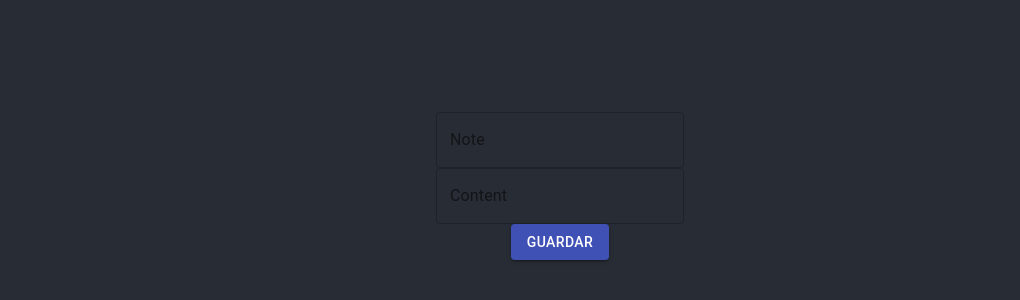
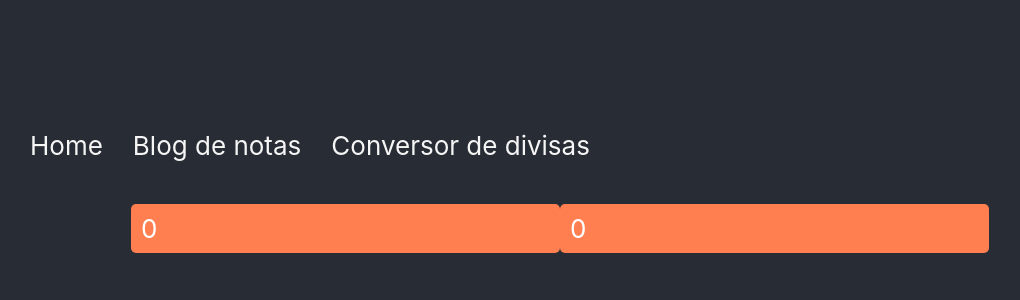
Before and after one commit to rorhedia/8g, a React (Create React App) app: page /currencyConverter in a window 1280 px wide. Shown: the part 222-522 px from the top of the page, without its empty margins (80-1100 px from the left). Built offline with nearby package versions, Linux system fonts and the light colour scheme.

Commit message:
Se crea navbar con routes

```diff
--- a/package.json
+++ b/package.json
@@ -10,6 +10,7 @@
     "bootstrap": "^4.5.1",
     "react": "^16.13.1",
     "react-dom": "^16.13.1",
+    "react-router-dom": "^5.2.0",
     "react-scripts": "3.4.1",
     "reactstrap": "^8.5.1"
   },
--- a/src/App.css
+++ b/src/App.css
@@ -48,3 +48,7 @@
 .Post-container {
   padding-top: 15px;
 }
+
+.Navbar {
+  color: antiquewhite;
+}
--- a/src/App.js
+++ b/src/App.js
@@ -1,17 +1,37 @@
 import React from "react";
 import "./App.css";
+
+// Reac Router Dom
+import { BrowserRouter as Router, Switch, Route } from "react-router-dom";
 
 // material UI
 // import { Button } from "@material-ui/core";
 
 // Components
 import NotesBlog from "./screens/NotesBlog";
+import CurrencyConverter from "./screens/CurrencyConverter";
+import Navbar from "./components/Navbar";
 
 function App() {
   return (
-    <div className="App">
-      <NotesBlog />
-    </div>
+    <Router>
+      <div className="App">
+        <Navbar />
+        <Switch>
+          <Route exact={true} path="/">
+            <h1>Hola desde home</h1>
+          </Route>
+
+          <Route path="/notesBlog">
+            <NotesBlog />
+          </Route>
+
+          <Route path="/currencyConverter">
+            <CurrencyConverter />
+          </Route>
+        </Switch>
+      </div>
+    </Router>
   );
 }
 
--- /dev/null
+++ b/src/components/Input/Input.css
@@ -0,0 +1,8 @@
+input {
+    color: white;
+    background-color: coral;
+    border: none;
+    border-radius: 5px;
+    padding: 5px 10px;
+    outline: none;
+}
--- /dev/null
+++ b/src/components/Input/index.js
@@ -0,0 +1,29 @@
+import React, { Component } from "react";
+
+// CSS
+import "./Input.css";
+
+class Input extends Component {
+  constructor(props) {
+    super(props);
+    this.handlerInput = this.handlerInput.bind(this);
+  }
+
+  handlerInput({ target: { value, name } }) {
+    this.props.callback(name, value);
+  }
+
+  render() {
+    const { type, name, value } = this.props;
+    return (
+      <input
+        type={type ? type : "text"}
+        name={name}
+        value={value}
+        onChange={this.handlerInput}
+      />
+    );
+  }
+}
+
+export default Input;
--- /dev/null
+++ b/src/components/Navbar/Navbar.css
@@ -0,0 +1,23 @@
+.navbar {
+  width: 90%;
+}
+
+.navbar ul {
+  display: -webkit-box;
+  display: -ms-flexbox;
+  display: flex;
+  -webkit-box-pack: space-evenly;
+      -ms-flex-pack: space-evenly;
+          justify-content: space-evenly;
+  padding: 15px;
+}
+
+.navbar ul li {
+  list-style: none;
+  margin: 0 15px;
+}
+
+.navbar ul li a {
+  color: whitesmoke;
+}
+/*# sourceMappingURL=Navbar.css.map */
--- /dev/null
+++ b/src/components/Navbar/Navbar.scss
@@ -0,0 +1,18 @@
+.navbar {
+    // border: 2px solid red;
+    width: 90%;
+    ul {
+        display: flex;
+        justify-content: space-evenly;
+        padding: 15px;
+
+        li {
+            list-style: none;
+            // border: 2px solid white;
+            margin: 0 15px;
+            a {
+                color: whitesmoke;
+            }
+        }
+    }
+}
--- /dev/null
+++ b/src/components/Navbar/index.js
@@ -0,0 +1,31 @@
+import React, { Component } from "react";
+
+// Reac Router Dom
+import { Link } from "react-router-dom";
+
+// CSS
+import "./Navbar.css";
+
+class Navbar extends Component {
+  render() {
+    return (
+      <>
+        <nav className="navbar">
+          <ul>
+            <li>
+              <Link to="/">Home</Link>
+            </li>
+            <li>
+              <Link to="/notesBlog">Blog de notas</Link>
+            </li>
+            <li>
+              <Link to="/currencyConverter">Conversor de divisas</Link>
+            </li>
+          </ul>
+        </nav>
+      </>
+    );
+  }
+}
+
+export default Navbar;
--- /dev/null
+++ b/src/screens/CurrencyConverter/CurrencyConverter.css
@@ -0,0 +1,5 @@
+form {
+    display: flex;
+    justify-content: center;
+    align-items: center;
+}
--- /dev/null
+++ b/src/screens/CurrencyConverter/index.js
@@ -0,0 +1,58 @@
+import React, { Component } from "react";
+
+// Components
+import Input from "../../components/Input";
+
+// CSS
+import "./CurrencyConverter.css";
+
+class CurrencyConverter extends Component {
+  constructor(props) {
+    super(props);
+    this.state = {
+      quantityMXN: 0,
+      quantityDLS: 0,
+    };
+    this.handleCurrencyInput = this.handleCurrencyInput.bind(this);
+  }
+
+  handleCurrencyInput(name, value) {
+    let mxn, dls;
+    console.log(name, value);
+    if (name === "quantityMXN") {
+      mxn = value;
+      dls = mxn / 22.42;
+    } else {
+      dls = value;
+      mxn = dls * 22.24;
+    }
+    this.setState({
+      quantityMXN: mxn,
+      quantityDLS: dls,
+    });
+  }
+
+  render() {
+    const { quantityMXN, quantityDLS } = this.state;
+    return (
+      <div>
+        <form>
+          <Input
+            type="number"
+            name="quantityMXN"
+            value={quantityMXN}
+            callback={this.handleCurrencyInput}
+          />
+          <Input
+            type="number"
+            name="quantityDLS"
+            value={quantityDLS}
+            callback={this.handleCurrencyInput}
+          />
+        </form>
+      </div>
+    );
+  }
+}
+
+export default CurrencyConverter;
```
Also changed, not shown: 2 other files (tests, documents, lock files or other folders).
